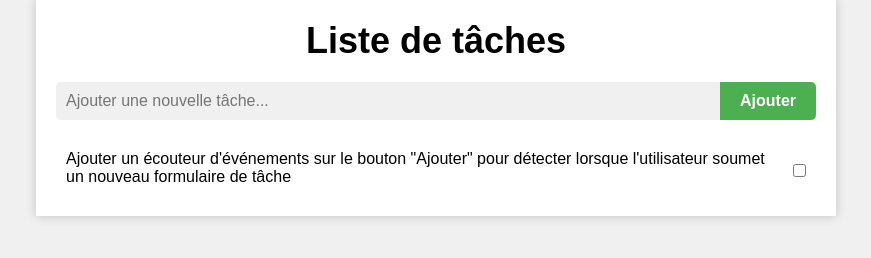
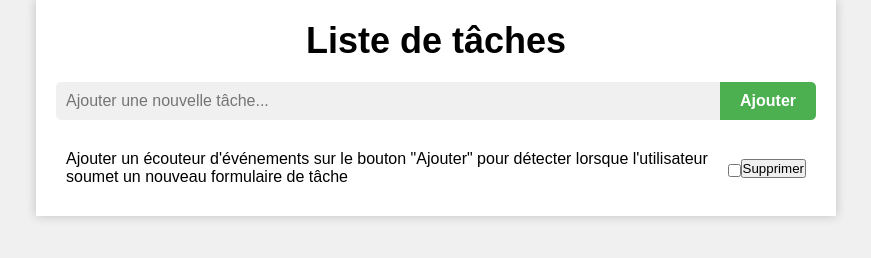
Before and after one commit to Joklak/Listetache, a plain HTML site: page index.html in a window 1280 px wide. Shown: the whole page, without its empty margins (204-1075 px from the left). Drawn offline with Linux system fonts and the light colour scheme.

Commit message:
Bouton supprimer

```diff
--- a/index.html
+++ b/index.html
@@ -25,6 +25,7 @@
             tâche</span
           >
           <input type="checkbox" id="maCheckbox" />
+          <button class="supprimer">Supprimer</button>
         </li>
       </ul>
     </div>
```
